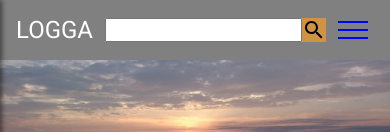
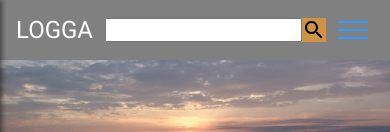
Before and after one commit to wongprom/gutar, a React (Create React App) app: page / in a window 390 px wide. Shown: the top 132 px of the page. Built offline with nearby package versions, Linux system fonts and the light colour scheme.

Commit message:
Change color on hamburger and marker in input.

```diff
--- a/src/components/NavBar/HamburgerMenu/HamburgerButton.scss
+++ b/src/components/NavBar/HamburgerMenu/HamburgerButton.scss
@@ -1,3 +1,4 @@
+@import "../../../utilities/variables";
 .hamburgerButtonContainer {
   display: flex;
   flex-direction: column;
@@ -13,7 +14,7 @@
   .buttonLine {
     width: 30px;
     height: 2px;
-    background: blue;
+    background: $PrimaryLightBlue;
   }
 }
 @media (min-width: 768px) {
--- a/src/components/NavBar/NavBar.scss
+++ b/src/components/NavBar/NavBar.scss
@@ -38,6 +38,8 @@
          background-color: rgb(208, 147, 68);
          input {
            width: 100%;
+           caret-color: $PrimaryLightBlue;
+
          }
         .search-icon{
           width: 1.5rem;
--- a/src/utilities/_variables.scss
+++ b/src/utilities/_variables.scss
@@ -2,7 +2,7 @@ $PrimaryLightBlue: #3399FF;
 $PrimaryDarkBlue:#1914CC;
 $PrimaryPurple:#5D5C99;
 $PrimaryGreen:#245A64;
-$PrimaryLightBlue:#CC5614;
+$PrimaryOrange:#CC5614;
 
 $hover: blue;
 $active: pink;
```
